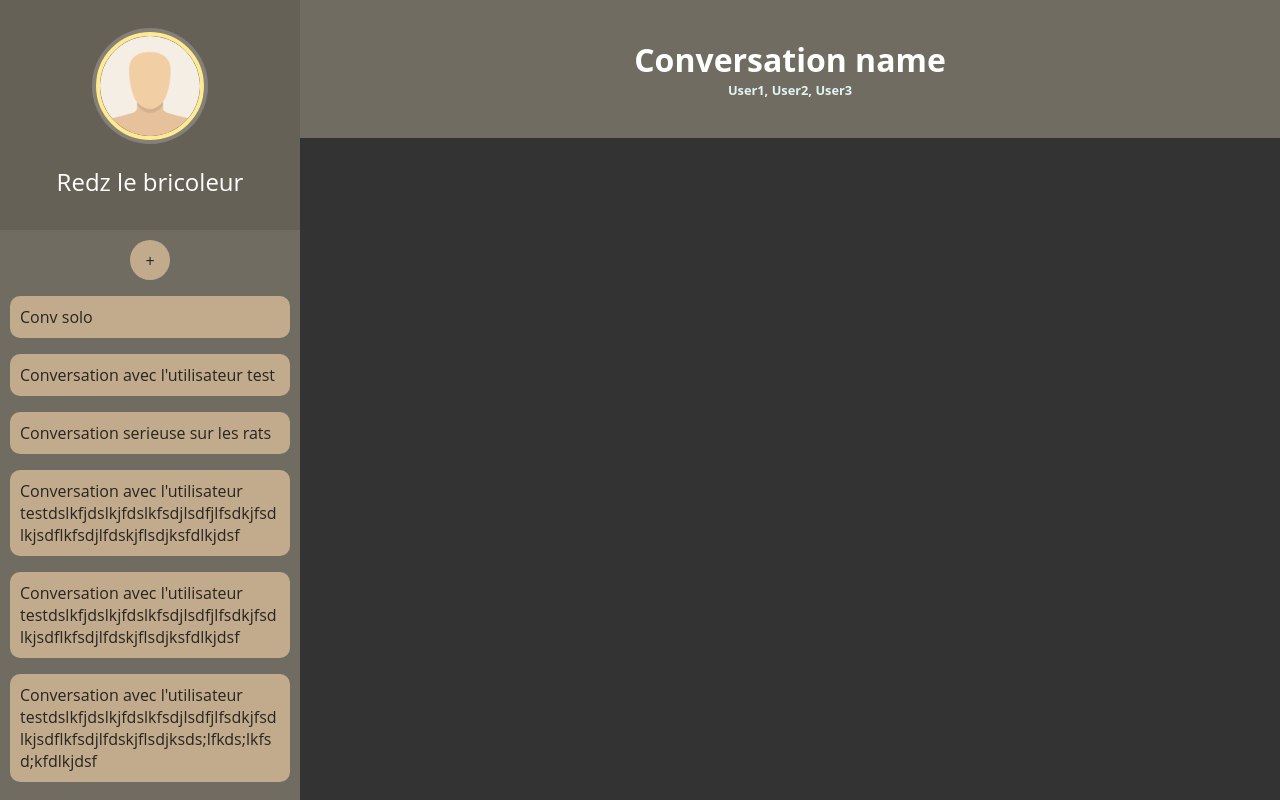
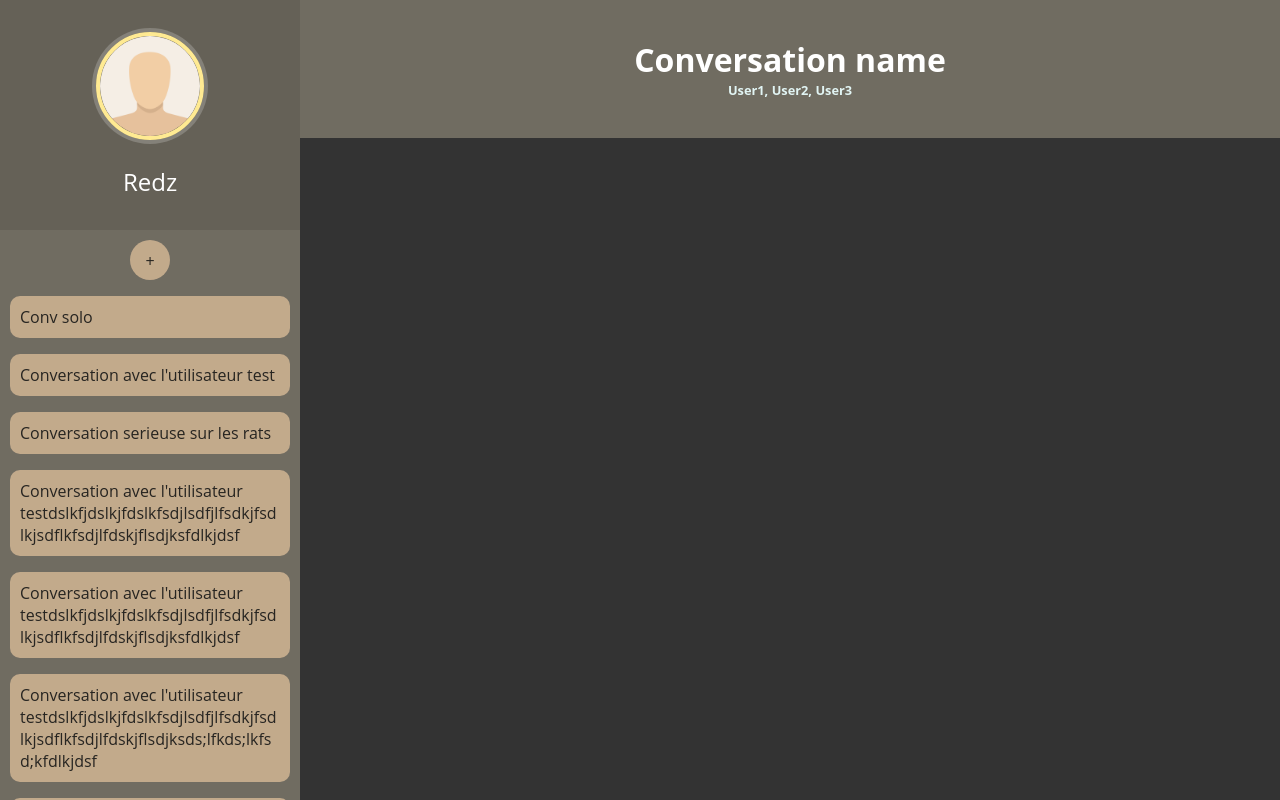
Before and after one commit to mle-moni/messenger, a website: page test.html in a window 1280 px wide. Drawn offline with nearby package versions, Linux system fonts and the light colour scheme.

Commit message:
stable conv choser div

```diff
--- a/style/test.css
+++ b/style/test.css
@@ -31,11 +31,13 @@
   overflow: auto;
 }
 
-.menu .avatar {
+.avatar {
   background: #656157;
   padding: 2em 0.5em;
   text-align: center;
-  /* max-height: 225px; */
+  max-height: 225px;
+  word-break: normal;
+  overflow: hidden;
 }
 
 .menu .avatar img {
@@ -49,6 +51,9 @@
 .menu .avatar h2 {
   font-weight: normal;
   margin-bottom: 0;
+  white-space: nowrap;
+  overflow: hidden;
+  text-overflow: ellipsis;
 }
 
 main .helper {
--- a/test.html
+++ b/test.html
@@ -72,18 +72,20 @@
             padding: 10px;
             display: flex;
             flex-direction: column;
+            max-height: calc(97vh - 225px);
+            overflow: auto;
         }
     </style>
 </head>
 
 <body class="body_show_list">
     <div class="smartphone-menu-trigger" onclick="toggleMenuVisibility()"></div>
-    <nav id="chose_conv" class="menu menu-visible nice-scroll-bar" tabindex="0">
+    <nav id="chose_conv" class="menu menu-visible" tabindex="0">
         <header class="avatar">
             <img src="img/unknown_user.png" />
-            <h2>Redz le bricoleur</h2>
+            <h2>Redz</h2>
         </header>
-        <div id="chose_conv_container">
+        <div id="chose_conv_container" class="nice-scroll-bar">
             <div style="display: flex;">
                 <p id="add_conv_button" class="clickable conv_name_list rounded"
                     style="margin: auto; display: flex;  width: 20px; height: 20px;"><span
@@ -99,7 +101,7 @@
                     testdslkfjdslkjfdslkfsdjlsdfjlfsdkjfsdlkjsdflkfsdjlfdskjflsdjksfdlkjdsf</p>
                 <p class="clickable conv_name_list">Conversation avec l'utilisateur
                     testdslkfjdslkjfdslkfsdjlsdfjlfsdkjfsdlkjsdflkfsdjlfdskjflsdjksds;lfkds;lkfsd;kfdlkjdsf</p>
-                <!-- <p class="clickable conv_name_list">Conversation avec l'utilisateur
+                <p class="clickable conv_name_list">Conversation avec l'utilisateur
                     testdslkfjdslkjfdslkfsdjlsdfjlfsdkjfsdlkjsdflkfsdjlfdskjflsdjksfdlkjdsf</p>
                 <p class="clickable conv_name_list">Conversation avec l'utilisateur
                     testdslkfjdslkjfdslkfsdjlsdfLELLELELELELjlfsdkjfsdlkjsdflkfsdjlfdskjflsdjksfdlkjdsf</p>
@@ -108,7 +110,7 @@
                 <p class="clickable conv_name_list">Conversation avec l'utilisateur
                     testdslkfjdslkjfdslkfsdjlsdfLELLELELELELjlfsdkjfsdlkjsdflkfsdjlfdskjflsdjksfdlkjdsf</p>
                 <p class="clickable conv_name_list">Conversation avec l'utilisateur
-                    testdslkfjdslkjfdslkfsdjlsdfLELLELELELELjlfsdkjfsdlkjsdflkfsdjlfdskjflsdjksfdlkjdsf</p> -->
+                    testdslkfjdslkjfdslkfsdjlsdfLELLELELELELjlfsdkjfsdlkjsdflkfsdjlfdskjflsdjksfdlkjdsf</p>
             </div>
         </div>
     </nav>
```
